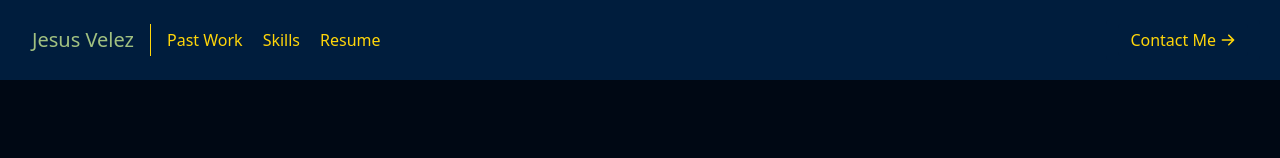
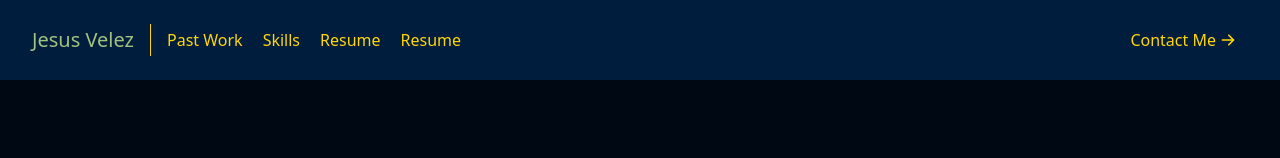
Before and after one commit to JVelezFD/JVProfile, a React (Create React App) app: page / in a window 1280 px wide. Shown: the top 158 px of the page. Built offline with nearby package versions, Linux system fonts and the light colour scheme.

Commit message:
addded additional SVG pics

```diff
--- a/src/components/Contact.js
+++ b/src/components/Contact.js
@@ -70,11 +70,15 @@ export default function Contact() {
           className="lg:w-1/3 md:w-1/2 flex flex-col md:ml-auto w-full md:py-8 mt-8 md:mt-0">
           <h2 className="text-goldGolden sm:text-4xl text-3xl mb-1 font-medium title-font">
             Contact Me
+
           </h2>
+
+
           <p className="leading-relaxed mb-5 text-goldGolden">
           I love to build amazing apps.
           I'm a Full Stack Dev, Artist, and Gamer. Always learning is my mantra.
           </p>
+
           <div className="relative mb-4">
             <label htmlFor="name" className="leading-7 text-sm text-lightGrey">
               Name
@@ -118,7 +122,9 @@ export default function Contact() {
             Submit
           </button>
         </form>
+
       </div>
+
     </section>
   );
 }
--- a/src/components/Navbar.js
+++ b/src/components/Navbar.js
@@ -28,7 +28,17 @@ export default function Navbar() {
           <a href="https://drive.google.com/file/d/15yObUP2aK-ncIojno4sWBFgwKeRukSKC/view" className="mr-5 hover:text-pumpkin">
             Resume
           </a>
+          <a href="https://drive.google.com/file/d/15yObUP2aK-ncIojno4sWBFgwKeRukSKC/view" className="mr-5 hover:text-pumpkin">
+            Resume
+          </a>
         </nav>
+        {/* <div className="mx-auto inline-block w-10 mb-4" >
+          <img
+            className="object-cover object-center rounded"
+            alt="hero"
+            src="./linkedin-social-media-svgrepo-com.svg"
+          />
+        </div> */}
         <button className="inline-flex items-center bg-oxfordBlue border-0 py-1 px-3 focus:outline-none hover:bg-prussianBlue rounded text-goldGolden mt-4 md:mt-0" >
 
         <a
```
Also changed, not shown: public/linkedin-social-media-svgrepo-com.svg (added), public/screenshot.PNG (added).
